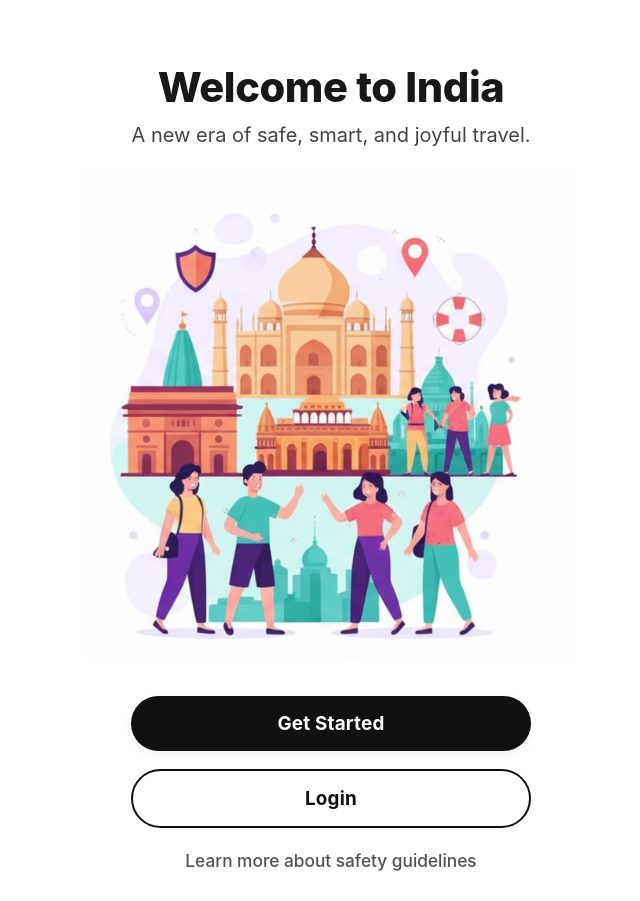
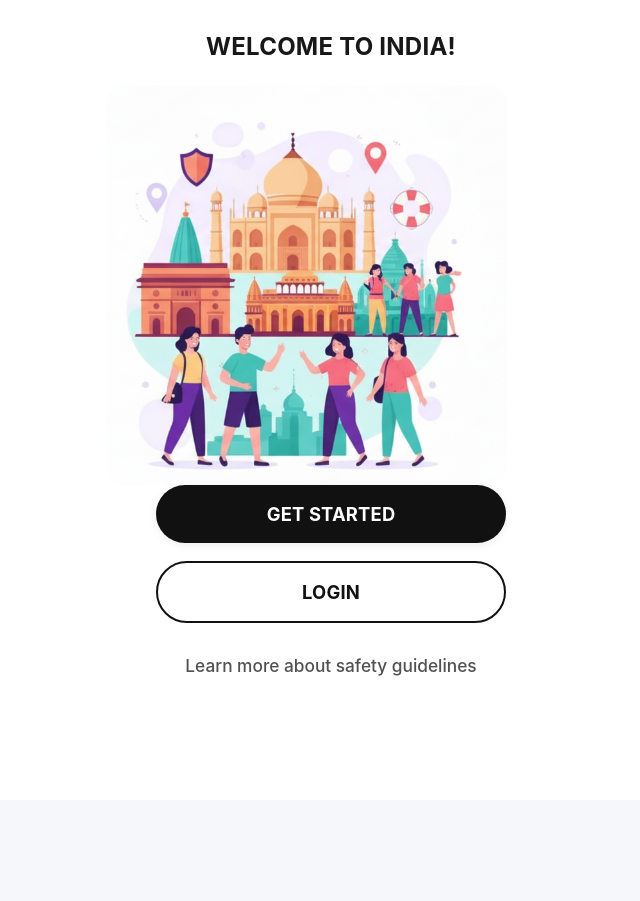
Before and after one commit to florescence-bit/TOURIST-SAFETY-APP, a React (Create React App) app: page / in a window 1280 px wide. Shown: the whole page, without its empty margins (309-949 px from the left). After the commit the page ends 800 px from the top, so only its background shows below. Built offline with nearby package versions, Linux system fonts and the light colour scheme.

Commit message:
'update'

```diff
--- a/package.json
+++ b/package.json
@@ -12,7 +12,8 @@
     "start": "react-scripts start",
     "build": "react-scripts build",
     "test": "react-scripts test",
-    "eject": "react-scripts eject"
+    "eject": "react-scripts eject",
+    "push": "git add . && git commit -m 'update' && git push origin main"
   },
   "browserslist": {
     "production": [
--- a/src/pages/Home.js
+++ b/src/pages/Home.js
@@ -1,8 +1,6 @@
-
 import React from 'react';
 import Card from '../components/Card';
 import { useNavigate } from 'react-router-dom';
-import Welcome from './Welcome';
 
 const Home = () => {
   const navigate = useNavigate();
--- a/src/pages/Welcome.js
+++ b/src/pages/Welcome.js
@@ -3,20 +3,17 @@ import './../styles/components.css';
 import WelcomePic from '../assets/WelcomePic.png';
 
 const Welcome = ({ onGetStarted, onLogin }) => {
-  return (
-    <section className="welcome-modern-bg">
-      <div className="welcome-modern-content">
-        <h1 className="welcome-modern-title">Welcome to India</h1>
-        <p className="welcome-modern-desc">A new era of safe, smart, and joyful travel.</p>
-        <img src={WelcomePic} alt="India Welcome" className="welcome-modern-img" />
-        <div className="welcome-modern-btns">
-          <button className="btn modern-black" onClick={onGetStarted}>Get Started</button>
-          <button className="btn modern-outline" onClick={onLogin}>Login</button>
-        </div>
-        <div className="welcome-modern-guidelines">Learn more about safety guidelines</div>
-      </div>
-    </section>
-  );
+	return (
+		<section className="welcome-mobile-bg">
+			<h1 className="welcome-mobile-title">WELCOME TO INDIA!</h1>
+			<img src={WelcomePic} alt="Welcome to India" className="welcome-mobile-img" />
+			<div className="welcome-mobile-btn-group">
+				<button className="btn mobile-black" onClick={onGetStarted}>GET STARTED</button>
+				<button className="btn mobile-outline" onClick={onLogin}>LOGIN</button>
+			</div>
+			<div className="welcome-mobile-guidelines">Learn more about safety guidelines</div>
+		</section>
+	);
 };
 
 export default Welcome;
--- a/src/styles/components.css
+++ b/src/styles/components.css
@@ -1,383 +1,130 @@
-/* Modern Premium Welcome Page Styles */
-
-.welcome-modern-bg {
+@media (min-width: 700px) {
+	.welcome-mobile-bg {
+		flex-direction: row;
+		align-items: center;
+		justify-content: center;
+		padding: 0 32px;
+		min-height: 100vh;
+	}
+	.welcome-mobile-title,
+	.welcome-mobile-guidelines,
+	.welcome-mobile-btn-group {
+		text-align: left;
+		align-items: flex-start;
+		margin-left: 0;
+	}
+	.welcome-mobile-title {
+		font-size: 2.4rem;
+		margin-bottom: 32px;
+		margin-top: 0;
+	}
+	.welcome-mobile-img {
+		max-width: 400px;
+		margin: 0 48px 0 0;
+		border-radius: 18px;
+	}
+	.welcome-mobile-btn-group {
+		flex-direction: row;
+		gap: 24px;
+		max-width: 400px;
+		width: 100%;
+		margin-bottom: 32px;
+	}
+	.btn.mobile-black, .btn.mobile-outline {
+		width: 50%;
+		min-width: 120px;
+		font-size: 1.13rem;
+		padding: 16px 0;
+	}
+	.welcome-mobile-guidelines {
+		margin-bottom: 0;
+		font-size: 1.08rem;
+	}
+}
+/* Mobile Welcome Page Styles */
+.welcome-mobile-bg {
 	min-height: 100vh;
 	background: #fff;
 	display: flex;
+	flex-direction: column;
 	align-items: center;
-	justify-content: center;
-	padding: 0 16px;
+	justify-content: flex-start;
+	padding: 32px 0 0 0;
+	position: relative;
 }
 
-.welcome-modern-content {
-	background: none;
-	border-radius: 0;
-	box-shadow: none;
-	padding: 30px 0 30px 0;
-	max-width: 700px;
-	width: 100%;
-	display: flex;
-	flex-direction: column;
-	align-items: center;
-	gap: 10px;
+.welcome-mobile-title {
+	font-size: 1.5rem;
+	font-weight: 700;
+	color: #181818;
+	margin-bottom: 24px;
+	text-align: center;
+	letter-spacing: 0.01em;
 }
 
-.welcome-modern-title {
-	font-size: 2.6rem;
-	font-weight: 800;
-	color: #181818;
-	margin-bottom: 0;
-	text-align: center;
-	letter-spacing: -0.01em;
-	line-height: 1.1;
-}
-.welcome-modern-desc {
-	font-size: 1.25rem;
-	color: #444;
-	margin: 0 0 8px 0;
-	text-align: center;
-	font-weight: 400;
-	line-height: 1.5;
-}
-.welcome-modern-img {
-	width: 70%;
-	border-radius: 0;
-	margin: 0 0 18px 0;
+.welcome-mobile-img {
+	width: 90vw;
+	max-width: 350px;
+	border-radius: 12px;
+	margin-bottom: 32px;
 	box-shadow: none;
 }
-/* Button group for Welcome page */
-.welcome-modern-btn-group {
-	display: flex;
-	flex-direction: row;
-	justify-content: center;
-	align-items: center;
-	gap: 24px;
-	width: 50px;
-	margin-top: 8px;
+@media (min-width: 700px) {
+	.welcome-mobile-img {
+		max-width: 400px;
+		margin: 0 48px 0 0;
+		border-radius: 18px;
+		box-shadow: none;
+	}
 }
-.welcome-modern-btns {
-	width: 400px;
+
+.welcome-mobile-btn-group {
+	width: 100%;
+	max-width: 350px;
 	display: flex;
 	flex-direction: column;
 	gap: 18px;
-	margin: 10px 0 0 0;
-	float: left;
+	margin-bottom: 32px;
 }
-.btn.modern-black {
+
+.btn.mobile-black {
 	background: #111;
 	color: #fff;
 	border-radius: 32px;
-	font-size: 1.18rem;
+	font-size: 1.15rem;
 	font-weight: 700;
-	padding: 16px 0;
+	padding: 18px 0;
 	border: none;
 	width: 100%;
 	box-shadow: 0 2px 8px rgba(0,0,0,0.07);
 	transition: background 0.2s;
 	letter-spacing: 0.01em;
 }
-.btn.modern-black:hover {
+.btn.mobile-black:hover {
 	background: #333;
 }
-.btn.modern-outline {
+.btn.mobile-outline {
 	background: #fff;
 	color: #111;
 	border: 2px solid #111;
 	border-radius: 32px;
-	font-size: 1.18rem;
+	font-size: 1.15rem;
 	font-weight: 700;
-	padding: 16px 0;
+	padding: 18px 0;
 	width: 100%;
 	transition: background 0.2s, color 0.2s;
 	letter-spacing: 0.01em;
 }
-.btn.modern-outline:hover {
+.btn.mobile-outline:hover {
 	background: #f6f7fb;
 	color: #333;
 }
-.welcome-modern-guidelines {
-	margin-top: 12px;
+
+.welcome-mobile-guidelines {
 	color: #333;
 	font-size: 1.08rem;
 	text-align: center;
 	opacity: 0.85;
 	font-weight: 500;
+	margin-bottom: 24px;
 }
-
-@media (max-width: 600px) {
-	.welcome-modern-bg {
-		min-height: 100vh;
-		height: 100vh;
-		display: flex;
-		align-items: center;
-		justify-content: center;
-		padding: 0;
-		overflow: hidden;
-	}
-	.welcome-modern-content {
-		max-width: 99vw;
-		padding: 24px 0 24px 0;
-		margin: 0;
-		gap: 22px;
-		height: auto;
-		display: flex;
-		flex-direction: column;
-		align-items: center;
-		justify-content: center;
-	}
-	.welcome-modern-img {
-		max-width: 90%;
-		min-width: unset;
-		border-radius: 0;
-	}
-	.welcome-modern-btn-group {
-		flex-direction: row;
-		gap: 14px;
-		margin-top: 0;
-		justify-content: center;
-		align-items: center;
-	}
-	.welcome-modern-title {
-		font-size: 1.7rem;
-	}
-	.btn.modern-black, .btn.modern-outline {
-		font-size: 1rem;
-		padding: 13px 0;
-	}
-}
-
-@media (min-width: 600px) {
-	.welcome-modern-img {
-		max-width: 520px;
-		min-width: 320px;
-	}
-	.welcome-modern-btn-group {
-		flex-direction: row;
-		gap: 24px;
-		margin-top: 8px;
-		justify-content: center;
-		align-items: center;
-	}
-}
-
-/* Professional Welcome Page Styles */
-.welcome-meditation-bg {
-	min-height: 100vh;
-	background: linear-gradient(120deg, #f6f7fb 60%, #ffe6d0 100%);
-	display: flex;
-	align-items: center;
-	justify-content: center;
-	padding: 0 16px;
-}
-
-.welcome-meditation-card {
-	background: #fff;
-	border-radius: 28px;
-	box-shadow: 0 8px 32px rgba(16,24,40,0.13);
-	padding: 40px 32px 32px 32px;
-	max-width: 410px;
-	width: 100%;
-	display: flex;
-	flex-direction: column;
-	align-items: center;
-	gap: 22px;
-	margin: 32px 0;
-}
-
-.welcome-meditation-title {
-	font-size: 2.2rem;
-	font-weight: 800;
-	color: #1a1a1a;
-	margin-bottom: 0;
-	text-align: center;
-	letter-spacing: 0.01em;
-}
-.welcome-meditation-subtitle {
-	font-size: 1.15rem;
-	color: #444;
-	margin: 0 0 10px 0;
-	text-align: center;
-	font-weight: 500;
-}
-.welcome-meditation-img {
-	width: 100%;
-	max-width: 270px;
-	border-radius: 20px;
-	margin: 0 0 14px 0;
-	box-shadow: 0 2px 16px rgba(0,0,0,0.06);
-}
-.welcome-meditation-btns {
-	width: 100%;
-	display: flex;
-	flex-direction: column;
-	gap: 16px;
-	margin: 12px 0 0 0;
-}
-.btn.meditation-black {
-	background: #111;
-	color: #fff;
-	border-radius: 32px;
-	font-size: 1.13rem;
-	font-weight: 700;
-	padding: 15px 0;
-	border: none;
-	width: 100%;
-	box-shadow: 0 2px 8px rgba(0,0,0,0.07);
-	transition: background 0.2s;
-	letter-spacing: 0.01em;
-}
-.btn.meditation-black:hover {
-	background: #333;
-}
-.btn.meditation-outline {
-	background: #fff;
-	color: #111;
-	border: 2px solid #111;
-	border-radius: 32px;
-	font-size: 1.13rem;
-	font-weight: 700;
-	padding: 15px 0;
-	width: 100%;
-	transition: background 0.2s, color 0.2s;
-	letter-spacing: 0.01em;
-}
-.btn.meditation-outline:hover {
-	background: #f6f7fb;
-	color: #333;
-}
-.welcome-meditation-guidelines {
-	margin-top: 10px;
-	color: #333;
-	font-size: 1.04rem;
-	text-align: center;
-	opacity: 0.85;
-	font-weight: 500;
-}
-
-
-@media (max-width: 700px) {
-	.welcome-meditation-bg {
-		padding: 0;
-		background: #fff;
-		min-height: 100vh;
-	}
-	.welcome-meditation-card {
-		background: none;
-		box-shadow: none;
-		border-radius: 0;
-		max-width: 100vw;
-		padding: 0 0 24px 0;
-		margin: 0;
-		gap: 18px;
-	}
-	.welcome-meditation-img {
-		max-width: 95vw;
-		border-radius: 0;
-		margin-top: 18px;
-	}
-	.welcome-meditation-title {
-		font-size: 1.5rem;
-		margin-top: 32px;
-	}
-	.welcome-meditation-subtitle {
-		font-size: 1rem;
-	}
-	.welcome-meditation-btns {
-		gap: 12px;
-	}
-}
-
-/* Figma Hero Section Styles */
-.hero-figma {
-	display: flex;
-	flex-direction: column;
-	align-items: center;
-	justify-content: flex-start;
-	min-height: 100vh;
-	background: #fff;
-	padding-top: 32px;
-}
-
-.hero-content-figma {
-	display: flex;
-	flex-direction: column;
-	align-items: center;
-	width: 100%;
-	max-width: 400px;
-	margin: 0 auto;
-}
-
-.hero-title-figma {
-	font-size: 1.5rem;
-	font-weight: 700;
-	color: #111;
-	margin-bottom: 24px;
-	letter-spacing: 0.02em;
-	text-align: center;
-}
-
-.hero-illustration-figma {
-	width: 100%;
-	max-width: 320px;
-	margin-bottom: 32px;
-	border-radius: 16px;
-	background: #f9f9fb;
-	box-shadow: 0 4px 24px rgba(0,0,0,0.04);
-}
-
-.hero-btns-figma {
-	display: flex;
-	flex-direction: column;
-	gap: 18px;
-	width: 100%;
-	margin-bottom: 18px;
-}
-
-.btn.figma-primary {
-	background: #111;
-	color: #fff;
-	border-radius: 32px;
-	font-size: 1.1rem;
-	font-weight: 700;
-	padding: 14px 0;
-	border: none;
-	width: 100%;
-	box-shadow: 0 2px 8px rgba(0,0,0,0.06);
-	transition: background 0.2s;
-}
-.btn.figma-primary:hover {
-	background: #333;
-}
-
-.btn.figma-outline {
-	background: #fff;
-	color: #111;
-	border: 2px solid #111;
-	border-radius: 32px;
-	font-size: 1.1rem;
-	font-weight: 700;
-	padding: 14px 0;
-	width: 100%;
-	transition: background 0.2s, color 0.2s;
-}
-.btn.figma-outline:hover {
-	background: #f6f7fb;
-	color: #333;
-}
-
-.hero-guidelines-figma {
-	margin-top: 12px;
-	color: #222;
-	font-size: 1rem;
-	text-align: center;
-	opacity: 0.8;
-}
-
-@media (max-width: 600px) {
-	.hero-content-figma {
-		max-width: 95vw;
-	}
-	.hero-illustration-figma {
-		max-width: 90vw;
-	}
-}
```
